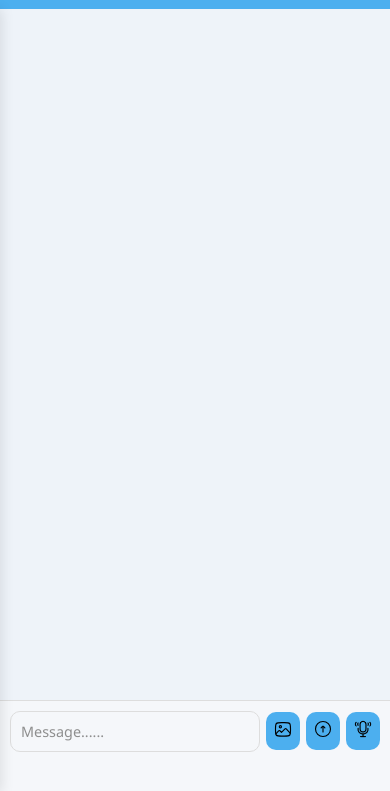
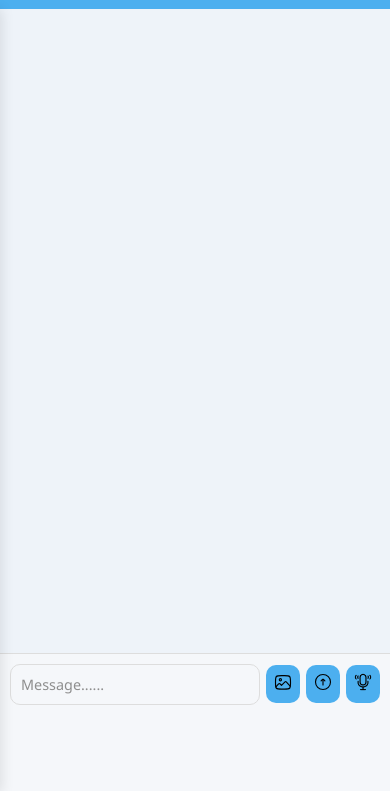
Before and after one commit to UJJWALKUMARIS/StudyGPT, a plain HTML site: page chatbot.html in a window 390 px wide. Shown: the part 51-842 px from the top of the page. Drawn offline with nearby package versions, Linux system fonts and the light colour scheme.

Commit message:
Update styles.css
Signed-off-by: Ujjwal kumar <uk7320942276@gmail.com>

```diff
--- a/styles.css
+++ b/styles.css
@@ -437,7 +437,7 @@ body.dark ::-webkit-scrollbar-thumb {
 
   .chat-area {
     width: 100%; /* Chat area takes full width on mobile */
-    height: 96%;
+    height: 90%;
   }
 
   /* Adjust chat container padding for smaller screens */
```
